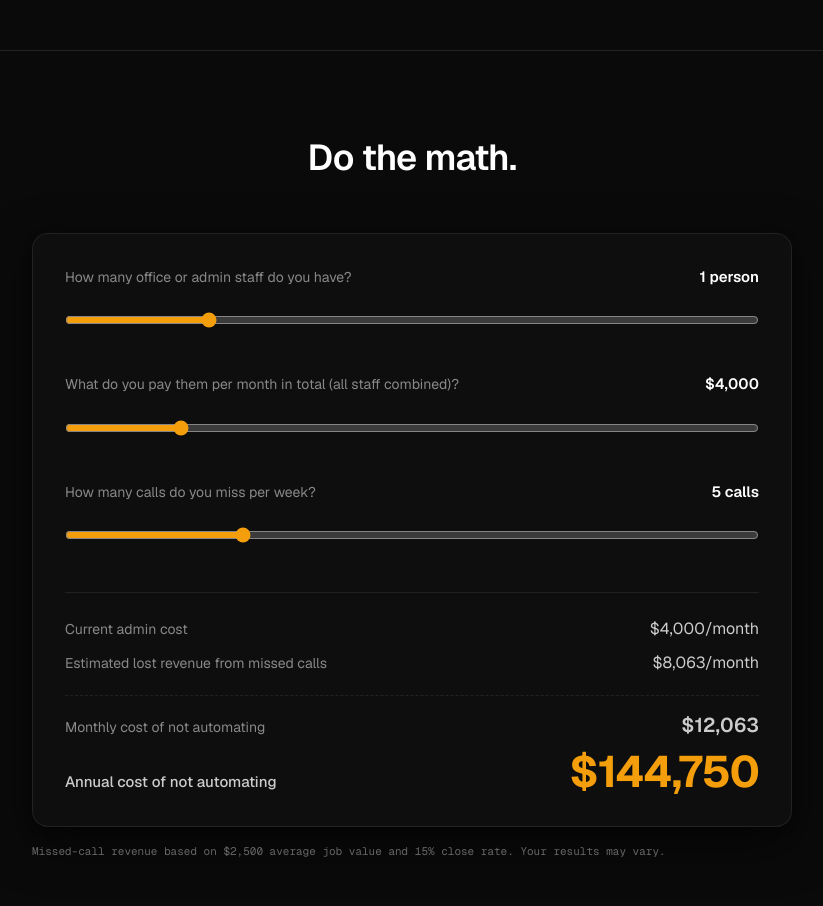
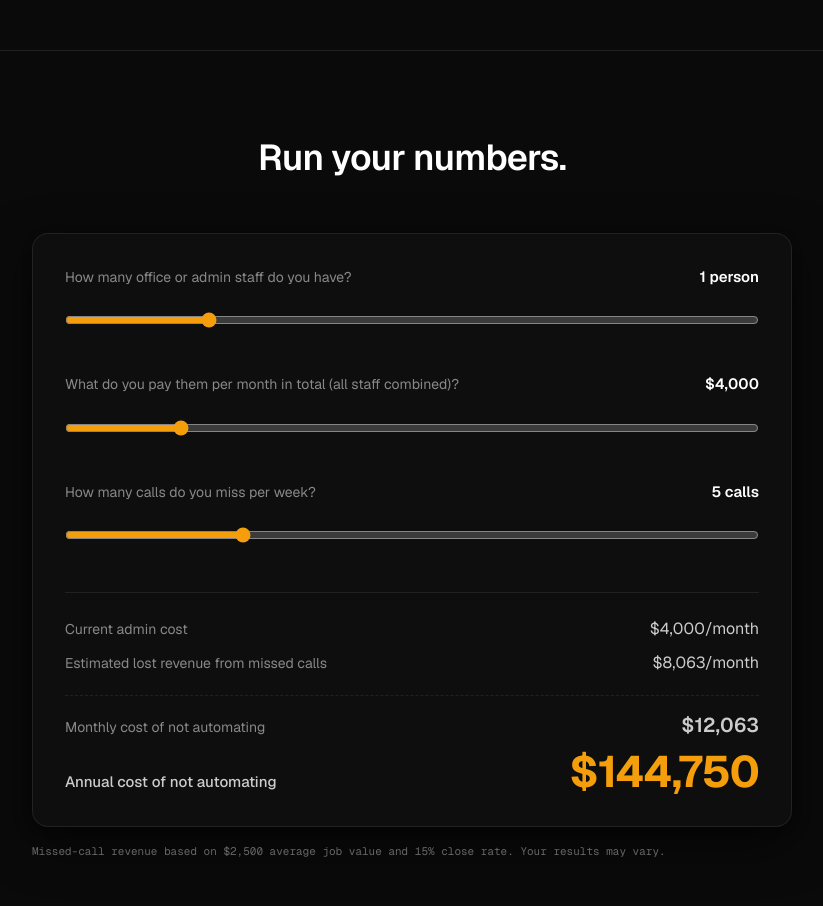
Before and after one commit to JakeLevison/endall-web, a Next.js app: page / in a window 1280 px wide. Shown: the part 3960-4866 px from the top of the page, without its empty margins (228-1051 px from the left). Built offline with nearby package versions, Linux system fonts and the light colour scheme.

Commit message:
copy: rename ROI calculator heading to avoid echo with section label
"The math" appears as the section label above; calculator button
no longer repeats it. "Run your numbers" is active and specific.

Co-Authored-By: Claude Opus 4.6 (1M context) <noreply@anthropic.com>

```diff
--- a/src/components/sections/RoiCalculator.tsx
+++ b/src/components/sections/RoiCalculator.tsx
@@ -72,7 +72,7 @@ export default function RoiCalculator() {
               marginBottom: "48px",
             }}
           >
-            Do the math.
+            Run your numbers.
           </h2>
 
           <div
```
